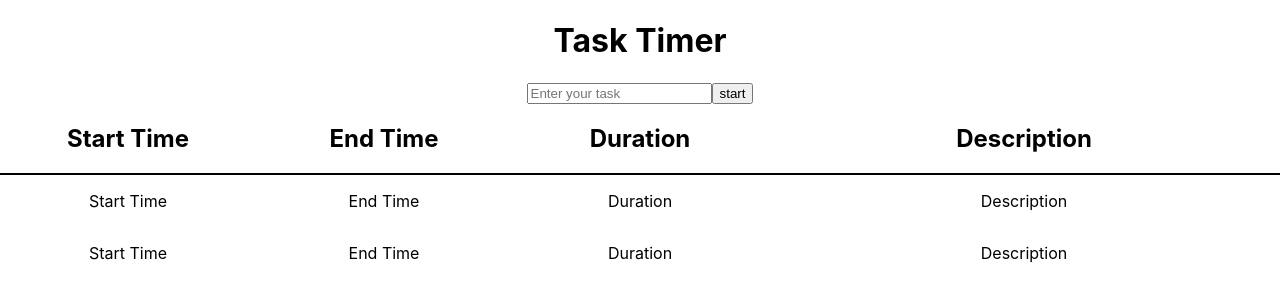
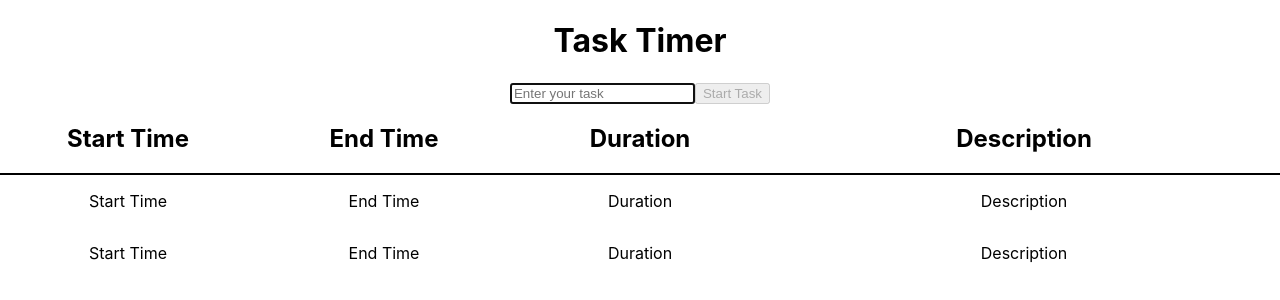
Before and after one commit to sayes2x/interview-react2, a React (Create React App) app: page / in a window 1280 px wide. Shown: the top 300 px of the page. Built offline with nearby package versions, Linux system fonts and the light colour scheme.

Commit message:
Got the clock component working

```diff
--- a/src/App.js
+++ b/src/App.js
@@ -1,7 +1,7 @@
 import React from 'react';
 import './App.css';
 
-import Clock from './components/clock/Clock'
+import Clock from './components/Clock'
 import Grid from './components/grid/Grid'
 
 function App() {
--- /dev/null
+++ b/src/components/Clock.jsx
@@ -0,0 +1,81 @@
+import React, { useReducer, useEffect, useRef } from 'react';
+
+const initialState = {
+  task: '',
+  buttonText: 'Start Task',
+  taskInputDisabled: false,
+  timerButtonDisabled: true
+}
+
+const reducer = (state, action) => {
+  switch(action.type) {
+    case 'UPDATE_TASK':
+      return { ...state, task: action.task}
+    case 'DISABLE_BUTTON':
+      return { ...state, timerButtonDisabled: true }
+    case 'ENABLE_BUTTON':
+       return { ...state, timerButtonDisabled: false }
+       case 'DISABLE_INPUT':
+          return { ...state, taskInputDisabled: true }
+        case 'ENABLE_INPUT':
+           return { ...state, taskInputDisabled: false }
+    case 'SET_BUTTON_TEXT':
+      return { ...state, buttonText: action.buttonText}
+    default:
+      return state
+  }
+}
+
+const Clock = () => {
+  const [clockState, dispatch] = useReducer(reducer, initialState)
+  const inputRef = useRef(null)
+
+  useEffect(() => {
+    // input will have focus whenever it is empty
+    !clockState.task && inputRef.current.focus()
+  }, [clockState.task])
+
+  const handleInput = (e) => {
+    const value = e.target.value
+    // button will only be enabled when input is not empty
+    dispatch({ type: value ? 'ENABLE_BUTTON' : 'DISABLE_BUTTON' })
+    dispatch({ type: 'UPDATE_TASK', task: value })
+  }
+
+  const handleClick = () => {
+    if (clockState.buttonText === 'Start Task') {
+      // call function to add task to Current Task and start timer
+      dispatch({ type: 'DISABLE_INPUT' })
+      dispatch({ type: 'SET_BUTTON_TEXT', buttonText: 'End Task' })
+    } else {
+      // call function to end timer and add current task to tasks
+      dispatch({ type: 'UPDATE_TASK', task: '' })
+      inputRef.current.value = ''
+      dispatch({ type: 'SET_BUTTON_TEXT', buttonText: 'Start Task' })
+      dispatch({ type: 'DISABLE_BUTTON' })
+      dispatch({ type: 'ENABLE_INPUT' })
+    }
+
+  }
+
+  return (
+    <>
+      <input
+        ref={inputRef}
+        type="text"
+        placeholder='Enter your task'
+        task={clockState.task}
+        disabled={clockState.taskInputDisabled}
+        onChange={handleInput}
+      />
+      <button
+        type='button'
+        disabled={clockState.timerButtonDisabled}
+        onClick={handleClick} >
+          {clockState.buttonText}
+      </button>
+    </>
+  )
+}
+
+export default Clock
--- a/src/components/clock/Clock.jsx
+++ /dev/null
@@ -1,15 +0,0 @@
-import React from 'react';
-
-import TaskInput from './TaskInput'
-import TimerButton from './TimerButton'
-
-const Clock = () => {
-  return (
-    <>
-      <TaskInput placeholder='Enter your task' />
-      <TimerButton label='start'/>
-    </>
-  )
-}
-
-export default Clock
--- a/src/components/clock/TaskInput.jsx
+++ /dev/null
@@ -1,11 +0,0 @@
-import React from 'react';
-
-const TaskInput = ({ placeholder }) => {
-  return (
-    <>
-      <input type='text' placeholder={placeholder} />
-    </>
-  )
-}
-
-export default TaskInput
--- a/src/components/clock/TimerButton.jsx
+++ /dev/null
@@ -1,11 +0,0 @@
-import React from 'react';
-
-const TimerButton = ({ label }) => {
-  return (
-    <>
-      <button type='button'>{label}</button>
-    </>
-  )
-}
-
-export default TimerButton
```
